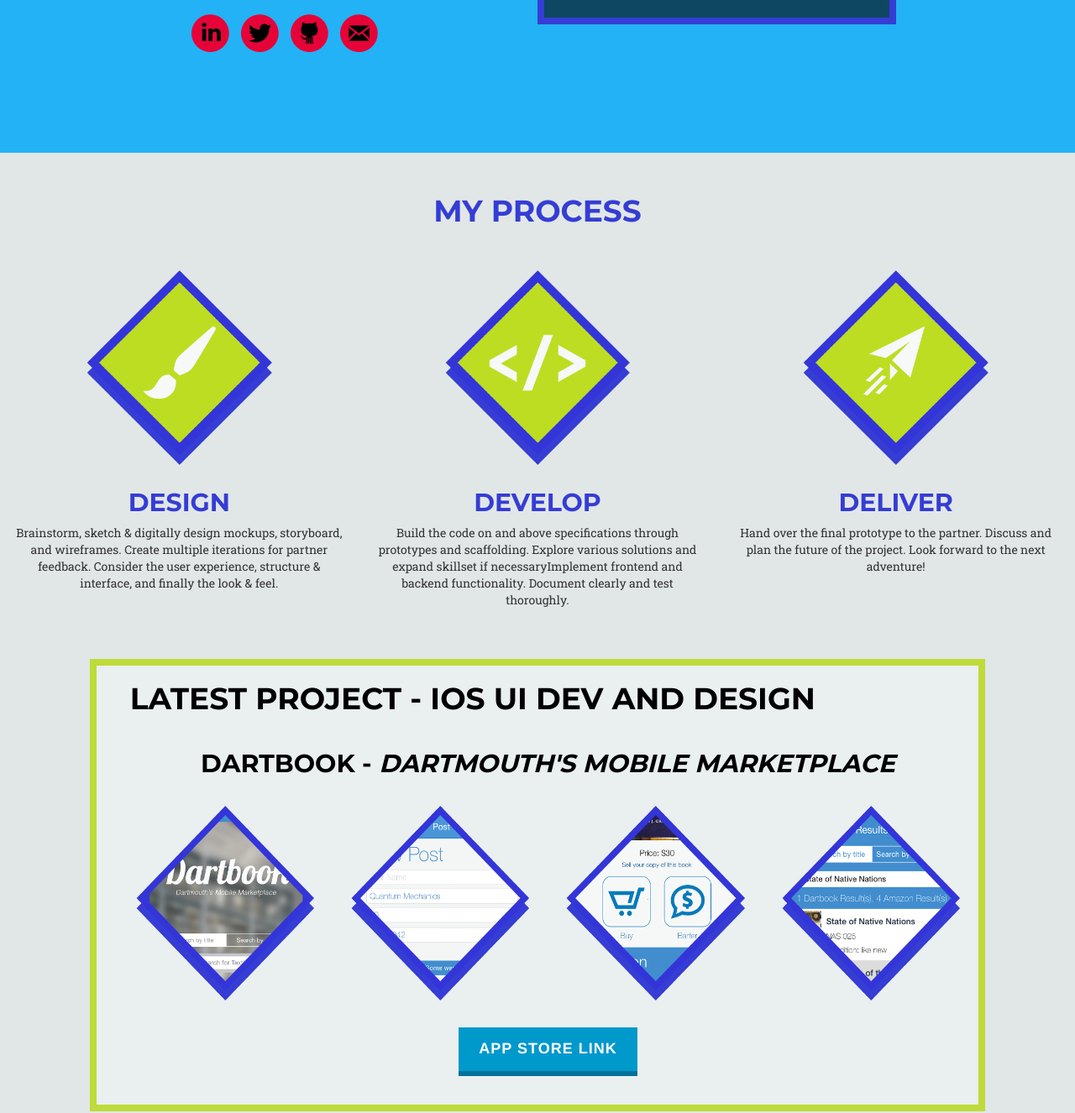
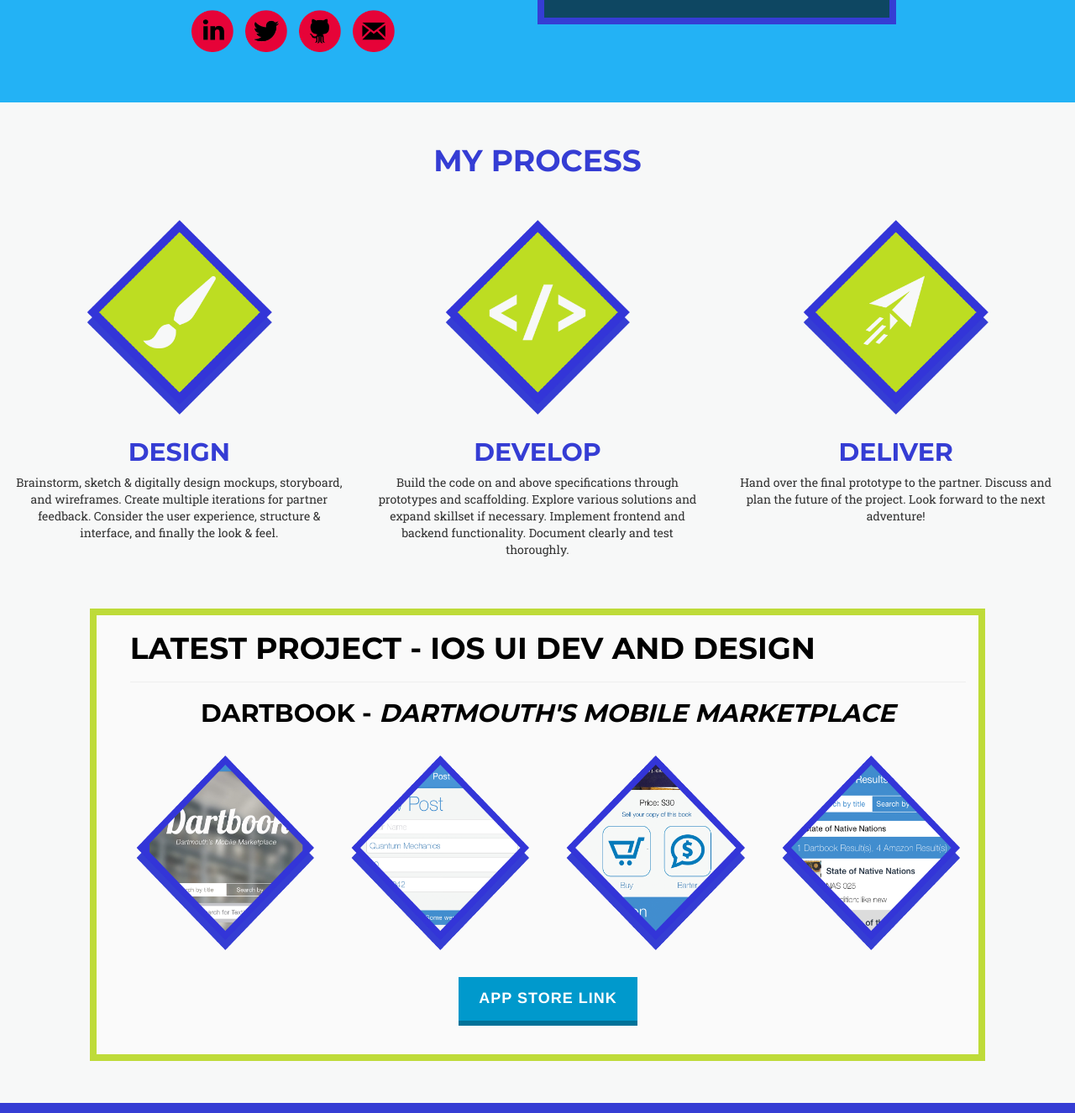
Before and after one commit to ArminMahban/ArminMahban.github.io, a plain HTML site: page index.html in a window 1280 px wide. Shown: the part 1020-2346 px from the top of the page at 84% size. Drawn offline with nearby package versions, Linux system fonts and the light colour scheme; a script that the page names is missing.

Commit message:
More style changes

```diff
--- a/css/custom.css
+++ b/css/custom.css
@@ -39,15 +39,21 @@
 .process {
   padding-top: 30px;
   padding-bottom: 50px;
-  background-color: #e1e7e7;
+  background-color: #f7f8f8;
   width: 100%;
 }
 .about {
   background-color: rgba(35, 178, 245, 1);
   width: 100%;
-  /*padding-bottom: 30px;*/
+  padding-bottom: 50px;
   /*background: transparent;*/
 }
+
+.latestProj {
+  width: 100%;
+  /*padding-bottom: 30px;*/
+}
+
 .dartbook {
   border-style: solid;
   border-width: 5px;
@@ -58,8 +64,8 @@
 }
 .dartRow {
   /*padding-top: 30px;*/
-  padding-bottom: 30px;
-  background-color: #e1e7e7 ;
+  padding-bottom: 50px;
+  background-color: #f7f8f8 ;
   /*background-image: url("../images/lightwallpaper.jpg");*/
 }
 .dbPics {
@@ -132,6 +138,7 @@
   text-align: left;
   height: 100%;
   background-color: rgba(255, 255, 255, .3);
+  /*background-color: rgba(35, 178, 245, 1);*/
   border-style: solid;
   border-width: 8px;
   border-color: #BEDB39;
@@ -140,21 +147,30 @@
   padding-bottom: 40px;
 }
 
+#aboutContent {
+  /*margin-bottom: 1000px;*/
+  /*padding-bottom: 50px;*/
+}
+
 #aboutContent, #skills {
   display: inline-block;
-  /*veritcal-align: middle;*/
   height: 100%;
-  padding-bottom: 50px;
-  padding-top: 4#051ec30px;
-  margin-bottom: 60px;
   margin-top: 50px;
 }
-#aboutContent img {
+#aboutContent img, .footbox img {
   padding-left: 0px;
   padding-right: 10px;
-  padding-top: 5px;
+  -webkit-transition: drop-shadow 0.1s ease-in-out 0s;
+  transition: all 0.3s ease-in-out 0s;
 }
+#aboutContent img:hover, .footbox img:hover {
+  -webkit-filter: drop-shadow(4px 0px 0px #BEDB39);
+}
+
 #skills {
+  /*margin-bottom: 50px;*/
+  padding-top: 20px;
+  padding-bottom: 30px;
   background-color: rgba(0, 0, 0, .6);
   border-style: solid;
   border-width: 8px;
@@ -165,12 +181,9 @@
   padding-left: 3px;
   padding-right: 3px;
   /*-webkit-filter: drop-shadow(4px 0px 0px #353dd4);*/
-  -webkit-transition: drop-shadow 0.1s ease-in-out 0s;
-  transition: all 0.3s ease-in-out 0s;
 }
-#skills img:hover {
-  -webkit-filter: drop-shadow(4px 0px 0px #BEDB39);
-}
+
+
 .navbar {
   background-color: transparent;
   background: transparent;
--- a/index.html
+++ b/index.html
@@ -146,7 +146,7 @@
       <div class="col-md-4 col-sm-4">
         <img src="images/developIcon3.png" style="height:220px;">
         <h2>DEVELOP</h2>
-        <p> Build the code on and above specifications through prototypes and scaffolding. Explore various solutions and expand skillset if necessaryImplement frontend and backend functionality. Document clearly and test thoroughly. </p>
+        <p> Build the code on and above specifications through prototypes and scaffolding. Explore various solutions and expand skillset if necessary. Implement frontend and backend functionality. Document clearly and test thoroughly. </p>
 
       </div>
       <div class="col-md-4 col-sm-4">
@@ -161,7 +161,7 @@
   <!-- /container -->
 
 
-  <div class="container about">
+  <div class="container latestProj">
     <div class="row dartRow">
       <div class="col-md-1"></div>
       <div class="col-md-10" id="dartbook">
```
